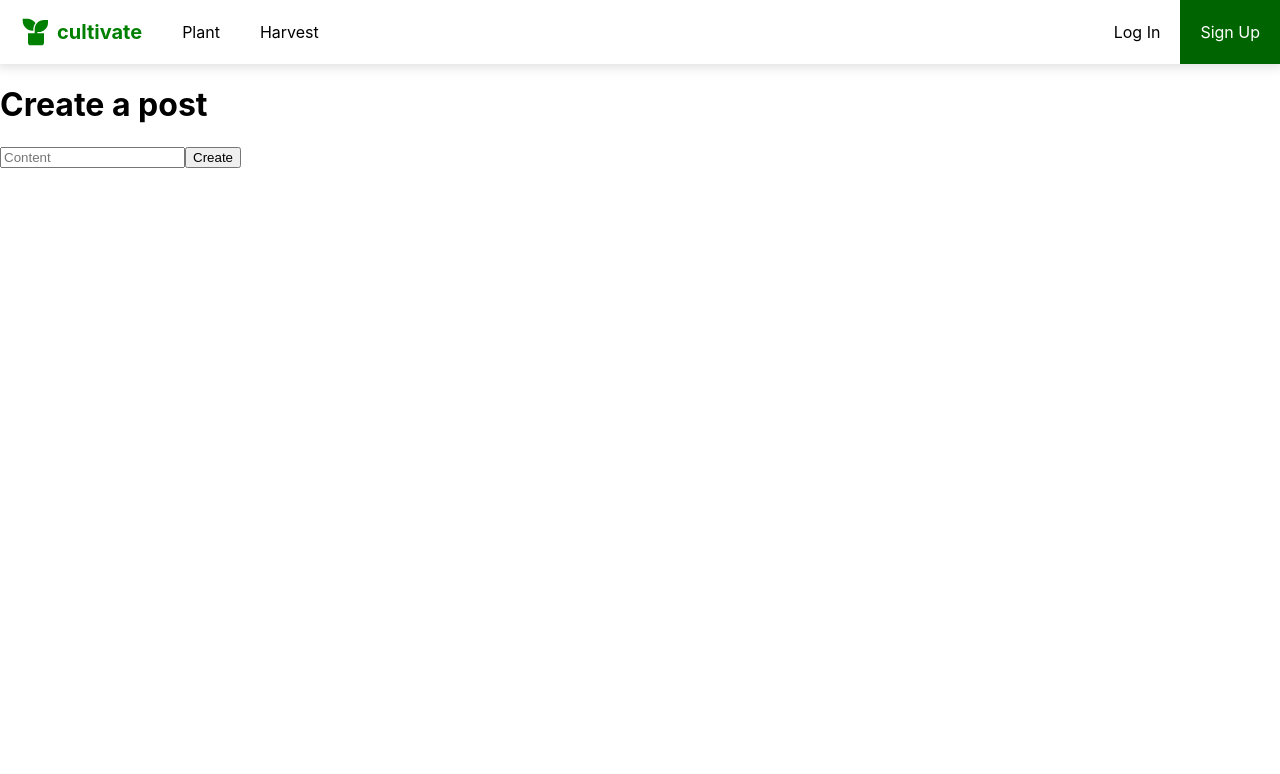
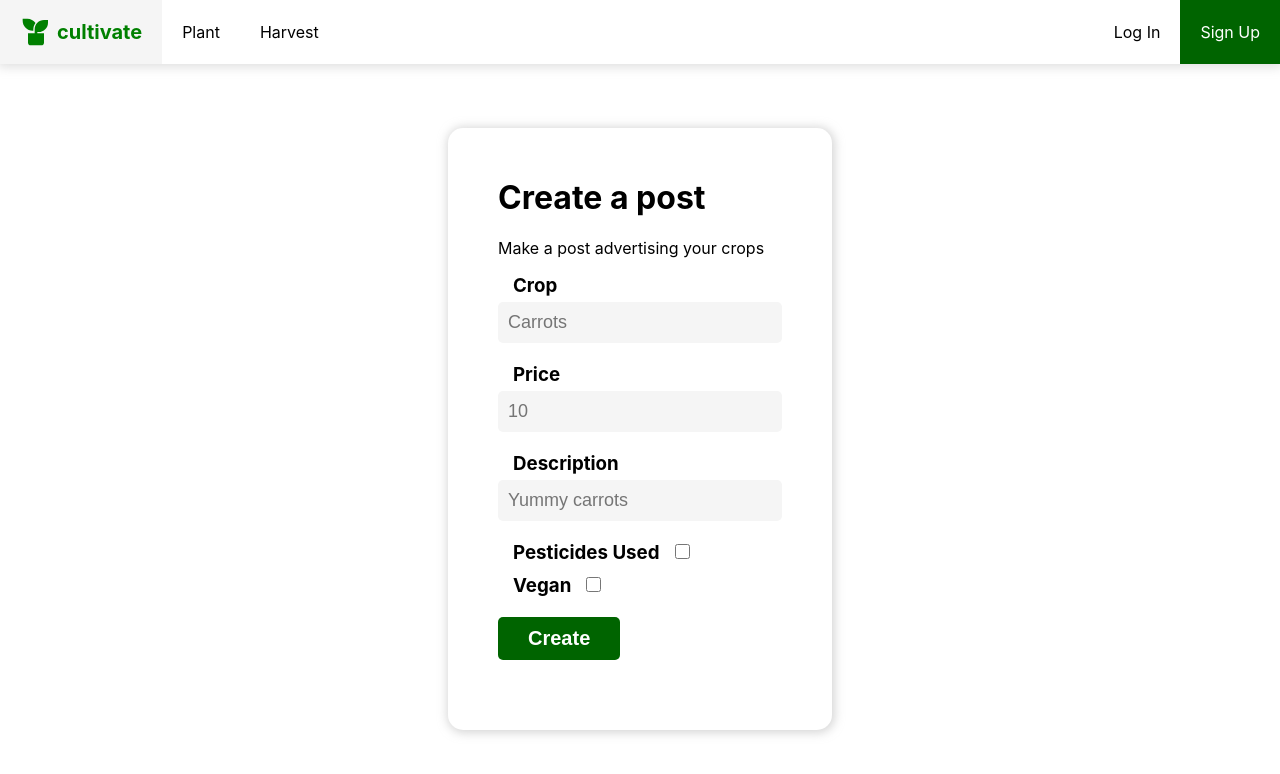
Before and after one commit to lifeng-yin/cultivate, a React (Create React App) app: page /plant in a window 1280 px wide. Shown: the top 774 px of the page. Built offline with nearby package versions, Linux system fonts and the light colour scheme.

Commit message:
start using hooks and stuff

```diff
--- a/src/App.jsx
+++ b/src/App.jsx
@@ -9,14 +9,18 @@ import './App.css';
 import SignUp from './pages/Authentication/Signup';
 import Login from './pages/Authentication/Login';
 import TokenContext from "./pages/Authentication/tokenContext";
+import PostsContext from "./pages/Plant/PostsContext";
+import FormSubmitted from './pages/FormSubmitted/FormSubmitted.jsx'
 
 function App() {
   const [token, changeToken] = useState(null)
   const tokenCtx = useContext(TokenContext)
+  const [posts, changePosts] = useState([])
 
   return (
     <>
     <TokenContext.Provider value={{token, changeToken}}>
+      <PostsContext.Provider value={{posts, changePosts, addPost: post => changePosts([...posts, post])}}>
       <BrowserRouter>
         <Navbar />
         <Routes>
@@ -25,9 +29,11 @@ function App() {
           <Route path="/harvest" element={<Harvest />}></Route>
           <Route path="/signup" element={<SignUp></SignUp>}></Route>
           <Route path="/login" element={<Login></Login>}></Route>
+          <Route path='/formsubmitted' element = {<FormSubmitted/>}></Route>
         </Routes>
       </BrowserRouter>
-      </TokenContext.Provider>
+      </PostsContext.Provider>
+    </TokenContext.Provider>
     </>
   );
 }
--- /dev/null
+++ b/src/pages/FormSubmitted/FormSubmitted.jsx
@@ -0,0 +1,9 @@
+import React from 'react'
+
+const FormSubmitted = () => {
+  return (
+    <div>FormSubmitted</div>
+  )
+}
+
+export default FormSubmitted
--- a/src/pages/Harvest/Harvest.jsx
+++ b/src/pages/Harvest/Harvest.jsx
@@ -1,7 +1,20 @@
+import {useContext} from "react";
+import PostsContext from "../Plant/PostsContext";
+
 const Harvest = () => {
+    const postCtx = useContext(PostsContext)
     return (
         <div className="Harvest">
             <h1>Harvest</h1>
+            {postCtx.posts.map(post => (
+                <div className="post">
+                    {post.title}
+                    {post.price}
+                    {post.description}
+                    {post.pesticides}
+                    {post.vegan}
+                </div>
+            ))}
         </div>
     )
 }
--- a/src/pages/Plant/Plant.jsx
+++ b/src/pages/Plant/Plant.jsx
@@ -1,18 +1,53 @@
+import {useContext} from "react";
 import api from '../../api';
+import * as content from "./content.json"
+import PostsContext from "./PostsContext"
+import './Plant.scss'
+import { useNavigate } from 'react-router-dom'
 
 const Plant = () => {
-    const handleCreate = async (e) => {
+    const postsCtx = useContext(PostsContext)
+    const navigate = useNavigate();
+    const handleCreate = (e) => {
+
+        navigate('/formsubmitted');
+
         e.preventDefault();
         const formData = new FormData(e.target)
-        api.makepost(formData.get('content'))
-        console.log(formData.get('content'))
+        // api.makepost(formData.get('content'))
+        postsCtx.addPost({
+            title: formData.get("Title"),
+            price: formData.get("Price"),
+            description: formData.get("Description"),
+            pesticides: formData.get("Pesticides Used"),
+            vegan: formData.get("Vegan")
+        })
+
+        console.log(postsCtx.posts)
     }
 
     return (
         <div className="post">
             <form onSubmit={handleCreate}>
                 <h1>Create a post</h1>
-                <input name="content" placeholder="Content" autoComplete='content' required></input>
+                <p>Make a post advertising your crops</p>
+                <h3>Crop</h3>
+                <input name="Title" placeholder="Carrots" autoComplete='carrots' required></input>
+                <h3>Price</h3>
+                <input name="Price" placeholder="10" autoComplete='content' type='number' min = '0'required></input>
+
+                <h3>Description</h3>
+                <input name="Description" placeholder = 'Yummy carrots' autoComplete='amongus' required></input>
+
+                <div>
+                    <h3>Pesticides Used</h3>
+                    <input className = 'check' name="Pesticides Used" type='checkbox'></input>
+                </div>
+
+                <div>
+                    <h3>Vegan</h3>
+                    <input className = 'check' name="Vegan" type='checkbox'></input>
+                </div>
 
                 <button type="submit" className="signup-button">Create</button>
             </form>
--- /dev/null
+++ b/src/pages/Plant/Plant.scss
@@ -0,0 +1,80 @@
+h1 {
+    margin-top: 0;
+}
+
+form {
+    width: 30%;
+    padding: 50px;
+    box-shadow: 1px 1px 10px 2px rgba(175, 175, 175, 50%);
+    margin: 5% auto 0 auto;
+    border-radius: 15px;
+
+    h3 {
+        margin-left: 15px;
+        margin-bottom: 5px;
+        margin-top: 5px;
+        display: flex;
+        align-items: center;
+    }
+
+    input {
+        width: 100%;
+        outline: 0;
+        border: 0;
+        margin-bottom: 15px;
+        padding: 10px;
+        background-color: whitesmoke;
+        font-size: 18px;
+
+        &:focus {
+            outline: 1px solid rgb(100, 100, 100);
+        }
+    }
+
+    button {
+        background-color: darkgreen;
+        border: 0;
+        padding: 10px 30px;
+        color: white;
+        font-size: 20px;
+        margin-top: 15px;
+        margin-bottom: 20px;
+        font-weight: bold;
+        display: block;
+
+        &:hover {
+            background-color: green;
+        }
+    }
+
+    input, button {
+        border-radius: 5px;
+    }
+
+    a {
+        color: hsl(228, 80%, 63%);
+        text-decoration: none;
+
+        &:hover {
+            text-decoration: underline;
+        }
+    }
+
+    .check {
+        width: auto;
+        display: inline;
+        width: 15px;
+        height: 15px;
+        padding: 0;
+        margin: 0;
+        margin-left: 15px;
+        vertical-align: bottom;
+        position: relative;
+        top: -1px;
+    }
+
+    div {
+        display: flex;
+        align-items: center;
+    }
+}
--- /dev/null
+++ b/src/pages/Plant/PostsContext.js
@@ -0,0 +1,9 @@
+import {createContext} from "react";
+
+const PostsContext = createContext({
+    posts: [],
+    changePosts: () => {},
+    addPost: () => {}
+})
+
+export default PostsContext
--- /dev/null
+++ b/src/pages/Plant/content.json
@@ -0,0 +1,5 @@
+{
+    "monkeys in the jungle": {
+
+    }
+}
```
Also changed, not shown: src/apitest.js (deleted, +0 -18 lines), src/pages/FormSubmitted/FormSubmitted.scss (added).
